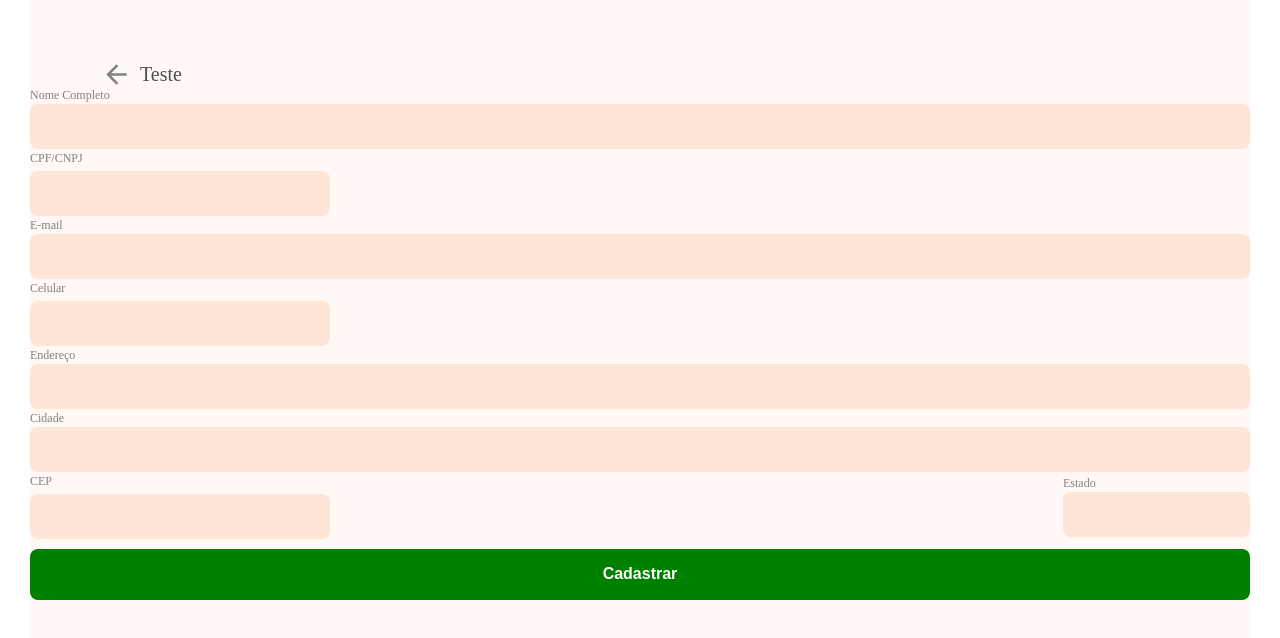
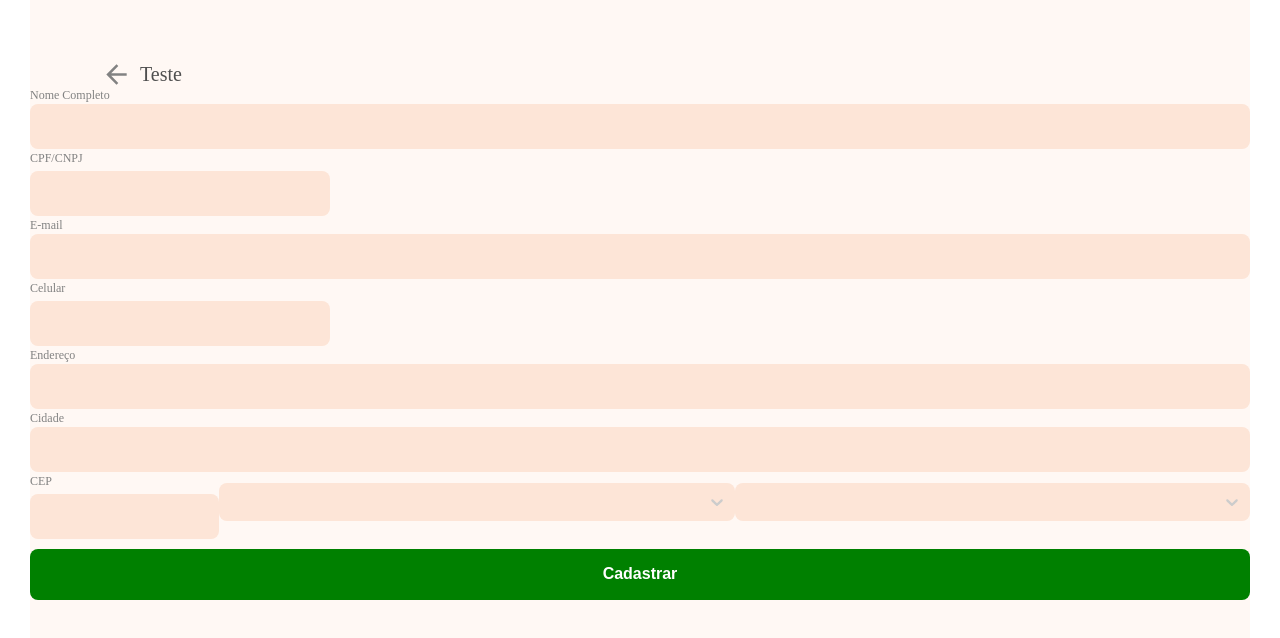
Before and after one commit to estartandodevs-course/recolapp, a React (Create React App) app: page /register in a window 1280 px wide. Shown: the top 638 px of the page. Built offline with nearby package versions, Linux system fonts and the light colour scheme; the HTML template or start-up script is replaced by a standard one.

Commit message:
chore: change the input State to select input, and added the typer user's select input

```diff
--- a/package.json
+++ b/package.json
@@ -7,6 +7,7 @@
     "polished": "^4.1.3",
     "react": "^17.0.2",
     "react-dom": "^17.0.2",
+    "react-input-mask": "^2.0.4",
     "react-router-dom": "^5.2.0",
     "react-scripts": "4.0.3",
     "react-select": "^4.3.1",
--- a/src/pages/Register/index.js
+++ b/src/pages/Register/index.js
@@ -4,6 +4,8 @@ import { Input } from "../../components/Input";
 import { BackButton } from "../../components/BackButtom";
 import { Button } from "../../components/Button";
 import { Mask } from "../../components/InputMask";
+import { Select } from "../../components/Select";
+import { States } from "../../services/states";
 
 const Register = () => {
   let count = 0;
@@ -114,16 +116,24 @@ const Register = () => {
             }
             label="CEP"
           />
-          <Input
+          <Select
             id="estado"
+            options={States}
             value={data.estado}
-            onChange={(e) =>
-              setData({
-                ...data,
-                estado: e.target.value,
-              })
-            }
+            onChange={(e) => {}}
             label="Estado"
+          />
+          <Select
+            id="typeUser"
+            options={[
+              { value: "Empreendedor", label: "Empreendedor" },
+              { value: "Coletor", label: "Coletor" },
+              { value: "PessoaFisica", label: "Pessoa Física" },
+              { value: "Cooperativa", label: "Cooperativa" },
+            ]}
+            value={data.estado}
+            onChange={(e) => {}}
+            label="Você é:"
           />
         </S.Wrapper>
         <Button type="submit" width="100%">
--- /dev/null
+++ b/src/services/states.js
@@ -0,0 +1,29 @@
+export const States = [
+  { value: "AC", label: "Acre" },
+  { value: "AL", label: "Alagoas" },
+  { value: "AP", label: "Amapá" },
+  { value: "AM", label: "Amazonas" },
+  { value: "BA", label: "Bahia" },
+  { value: "CE", label: "Ceará" },
+  { value: "DF", label: "Distrito Federal" },
+  { value: "ES", label: "Espirito Santo" },
+  { value: "GO", label: "Goiás" },
+  { value: "MA", label: "Maranhão" },
+  { value: "MS", label: "Mato Grosso do Sul" },
+  { value: "MT", label: "Mato Grosso" },
+  { value: "MG", label: "Minas Gerais" },
+  { value: "PA", label: "Pará" },
+  { value: "PB", label: "Paraíba" },
+  { value: "PR", label: "Paraná" },
+  { value: "PE", label: "Pernambuco" },
+  { value: "PI", label: "Piauí" },
+  { value: "RJ", label: "Rio de Janeiro" },
+  { value: "RN", label: "Rio Grande do Norte" },
+  { value: "RS", label: "Rio Grande do Sul" },
+  { value: "RO", label: "Rondônia" },
+  { value: "RR", label: "Roraima" },
+  { value: "SC", label: "Santa Catarina" },
+  { value: "SP", label: "São Paulo" },
+  { value: "SE", label: "Sergipe" },
+  { value: "TO", label: "Tocantins" },
+];
```
Also changed, not shown: 1 other file (tests, documents, lock files or other folders).
